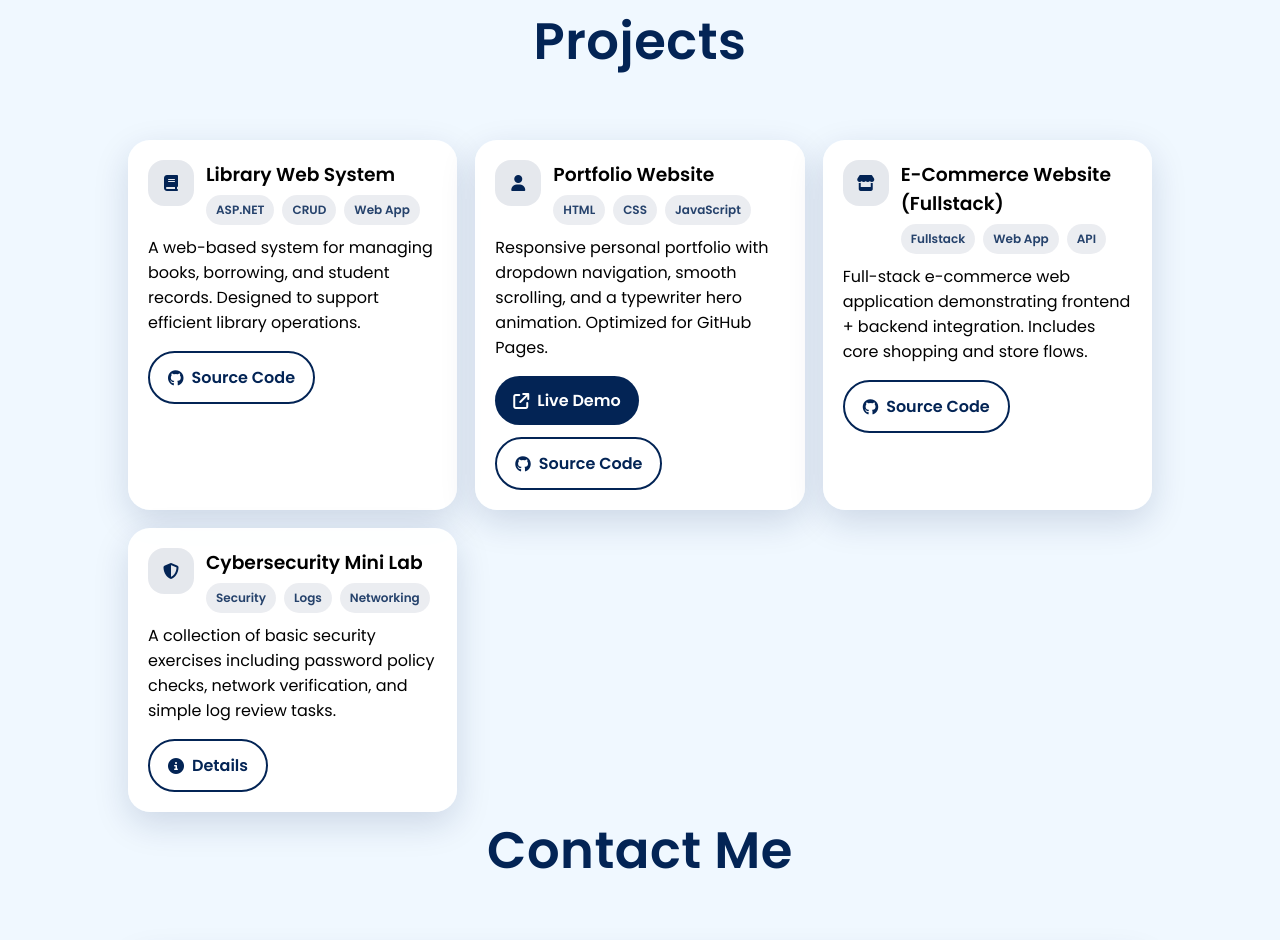
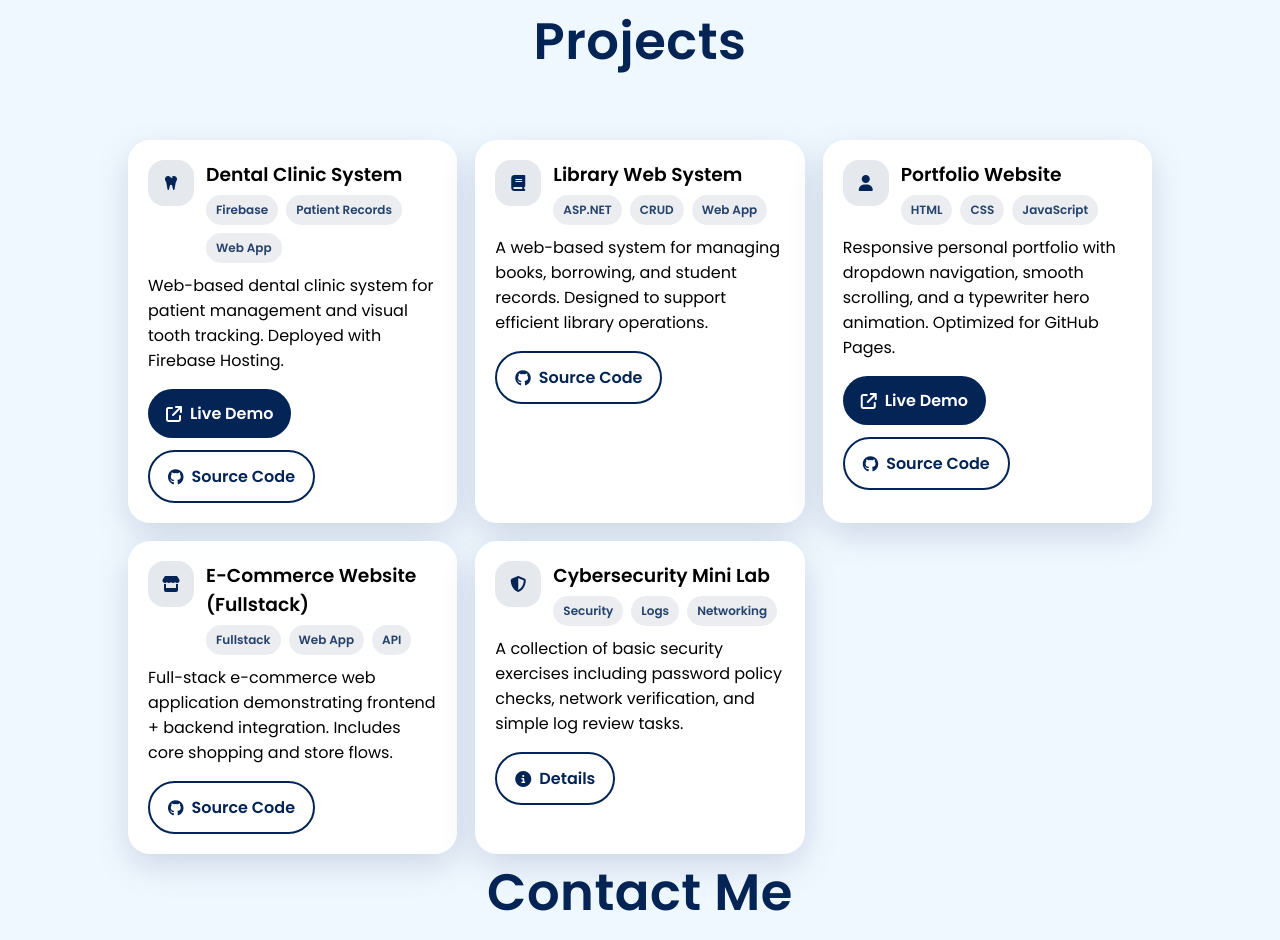
Before and after one commit to jrsnzrn/jrsnzrn.github.io, a plain HTML site: page index.html in a window 1280 px wide. Shown: the part 3077-4017 px from the top of the page. Drawn offline with Linux system fonts and the light colour scheme.

Commit message:
Add Dental Clinic System project with live demo and source links

```diff
--- a/index.html
+++ b/index.html
@@ -290,6 +290,40 @@ I hold certifications in Java programming and Cybersecurity, and I’m continuou
 
     <div class="cards">
 
+      <!-- Dental Clinic System (Firebase) -->
+<div class="card project-card">
+  <div class="project-top">
+    <div class="project-icon"><i class="fa-solid fa-tooth"></i></div>
+    <div>
+      <h3>Dental Clinic System</h3>
+      <div class="project-tags">
+        <span class="tag">Firebase</span>
+        <span class="tag">Patient Records</span>
+        <span class="tag">Web App</span>
+      </div>
+    </div>
+  </div>
+
+  <p>
+    Web-based dental clinic system for patient management and visual tooth tracking.
+    Deployed with Firebase Hosting.
+  </p>
+
+  <div class="card-actions">
+    <a class="card-btn"
+       href="https://practicefirebase-e1c25.web.app/"
+       target="_blank" rel="noopener">
+      <i class="fa-solid fa-arrow-up-right-from-square"></i> Live Demo
+    </a>
+
+    <a class="card-btn outline"
+       href="https://github.com/jrsnzrn/dental-clinic-system"
+       target="_blank" rel="noopener">
+      <i class="fa-brands fa-github"></i> Source Code
+    </a>
+  </div>
+</div>
+
       <!-- Library Web System -->
       <div class="card project-card">
         <div class="project-top">
```
